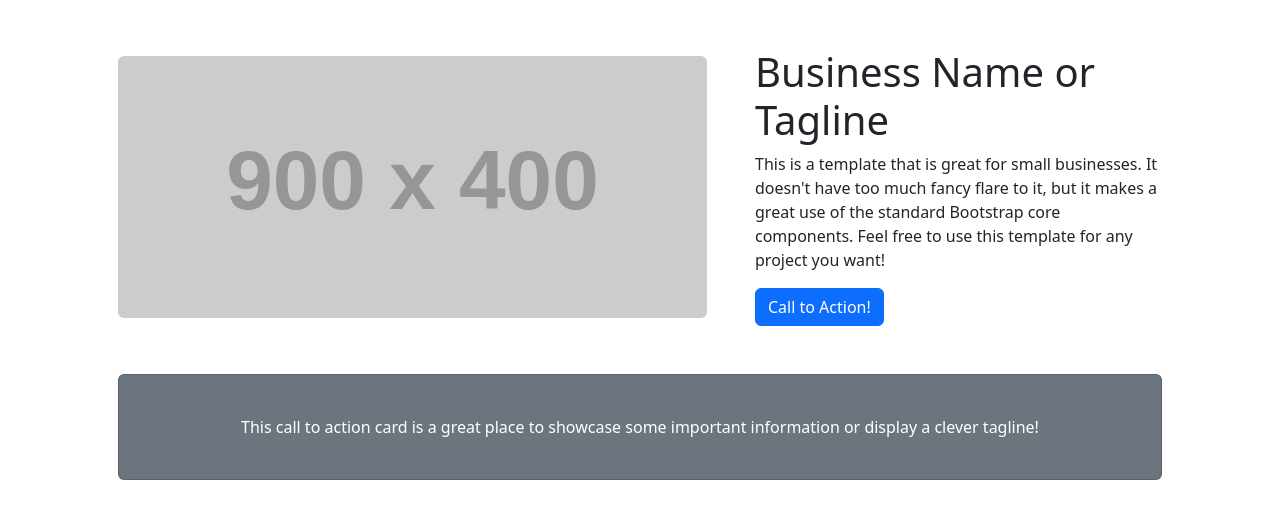
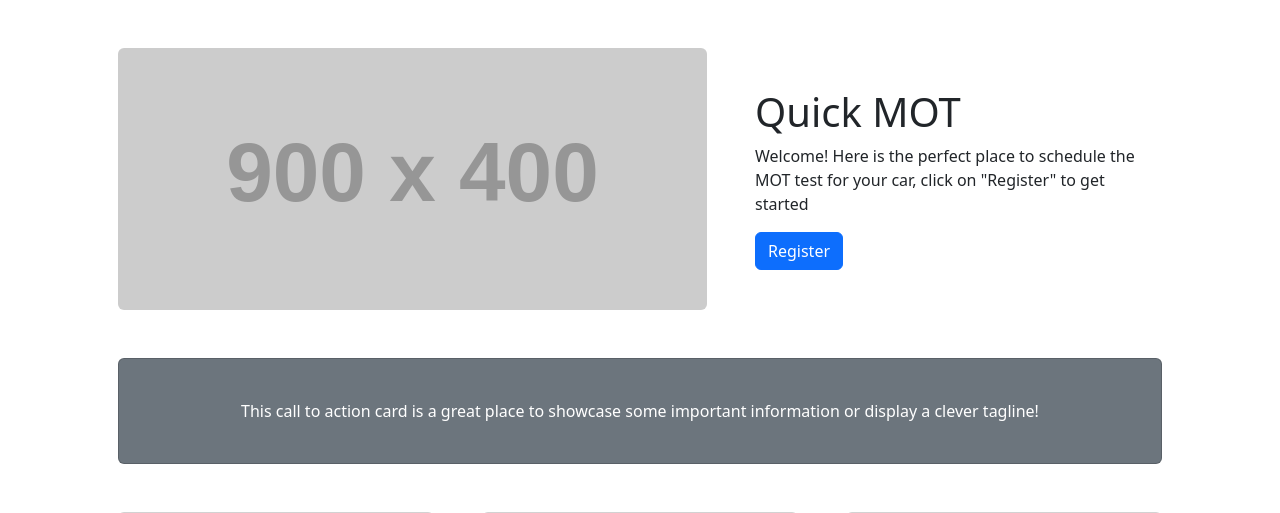
Before and after one commit to r-moruju/CI_PP4_QM, a Django app: page / in a window 1280 px wide. Shown: the part 56-569 px from the top of the page. Run offline with Django 3.2, Linux system fonts and the light colour scheme; grey boxes labelled with a size stand in for pictures from a placeholder-image service; some libraries are stand-ins or nearby versions.

Commit message:
Edit 'call to action' section

```diff
--- a/templates/base.html
+++ b/templates/base.html
@@ -11,7 +11,8 @@
     <!-- Favicon-->
     <link rel="icon" type="image/x-icon" href=".static/favicon.ico" />
     <!-- Core theme CSS (includes Bootstrap)-->
-    <link rel="stylesheet" href="https://cdn.jsdelivr.net/npm/bootstrap@5.2.3/dist/css/bootstrap.min.css" integrity="sha384-rbsA2VBKQhggwzxH7pPCaAqO46MgnOM80zW1RWuH61DGLwZJEdK2Kadq2F9CUG65" crossorigin="anonymous">
+    <link rel="stylesheet" href="https://cdn.jsdelivr.net/npm/bootstrap@5.2.3/dist/css/bootstrap.min.css"
+        integrity="sha384-rbsA2VBKQhggwzxH7pPCaAqO46MgnOM80zW1RWuH61DGLwZJEdK2Kadq2F9CUG65" crossorigin="anonymous">
     <!-- Font awesome -->
     <link rel="stylesheet" href="https://cdnjs.cloudflare.com/ajax/libs/font-awesome/5.15.3/css/all.min.css">
 </head>
--- a/templates/index.html
+++ b/templates/index.html
@@ -8,11 +8,16 @@
         <div class="col-lg-7"><img class="img-fluid rounded mb-4 mb-lg-0"
                 src="https://dummyimage.com/900x400/dee2e6/6c757d.jpg" alt="..." /></div>
         <div class="col-lg-5">
-            <h1 class="font-weight-light">Business Name or Tagline</h1>
-            <p>This is a template that is great for small businesses. It doesn't have too much fancy flare to it, but it
-                makes a great use of the standard Bootstrap core components. Feel free to use this template for any
-                project you want!</p>
-            <a class="btn btn-primary" href="#!">Call to Action!</a>
+            <h1 class="font-weight-light">Quick MOT</h1>
+            {% if user.is_authenticated %}
+            <p>Welcome! {{ user.first_name }}, Let's start the procces to schedule the MOT test for your car,
+                click on "Book MOT Test" to get started.
+                We will need the car registration number.</p>
+            <a class="btn btn-primary" href="#!">Book MOT Test</a>
+            {% else %}
+            <p>Welcome! Here is the perfect place to schedule the MOT test for your car, click on "Register" to get started</p>
+            <a class="btn btn-primary" href="{% url 'account_signup' %}">Register</a>
+            {% endif %}
         </div>
     </div>
     <!-- Call to Action-->
```
